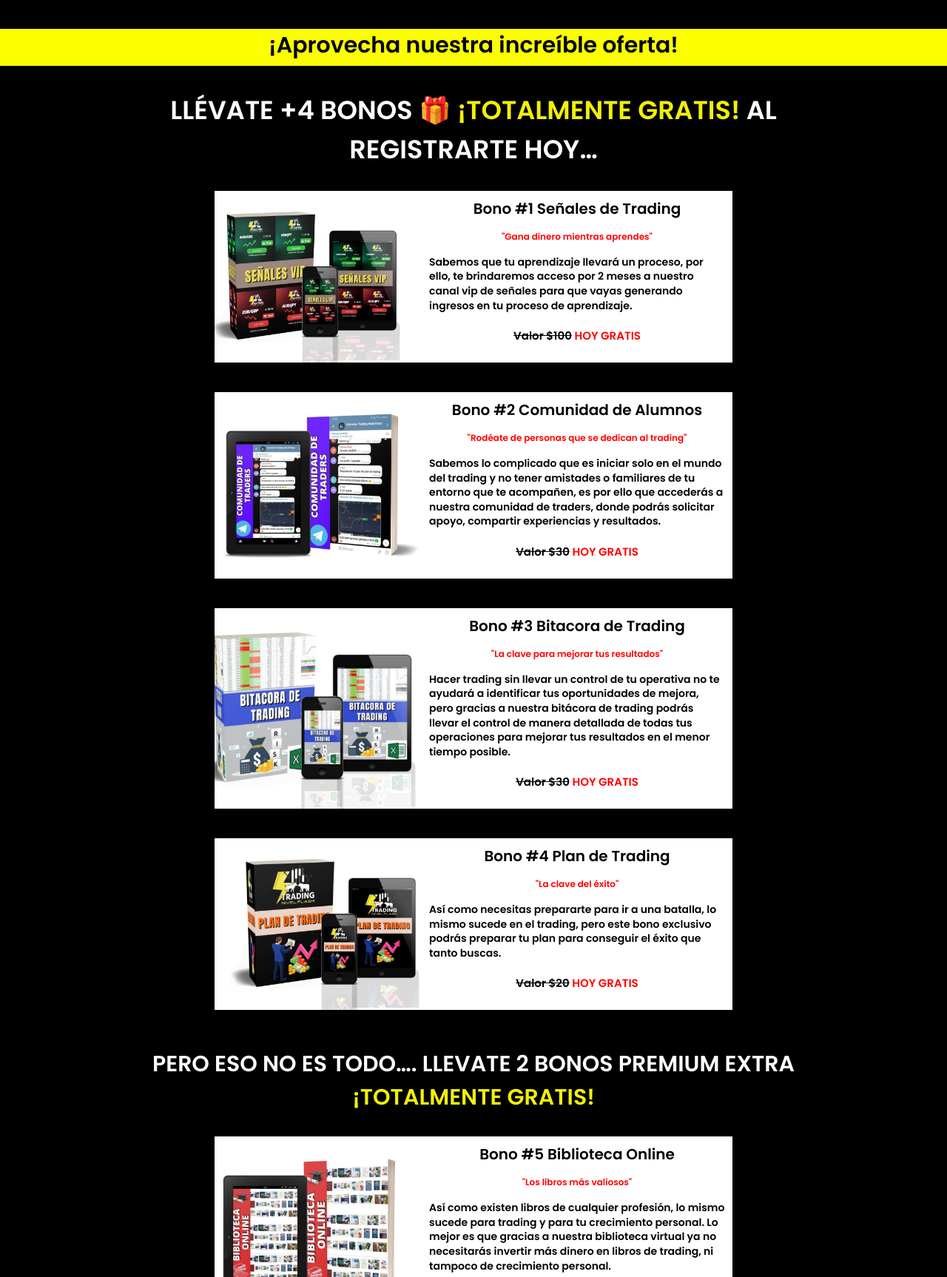
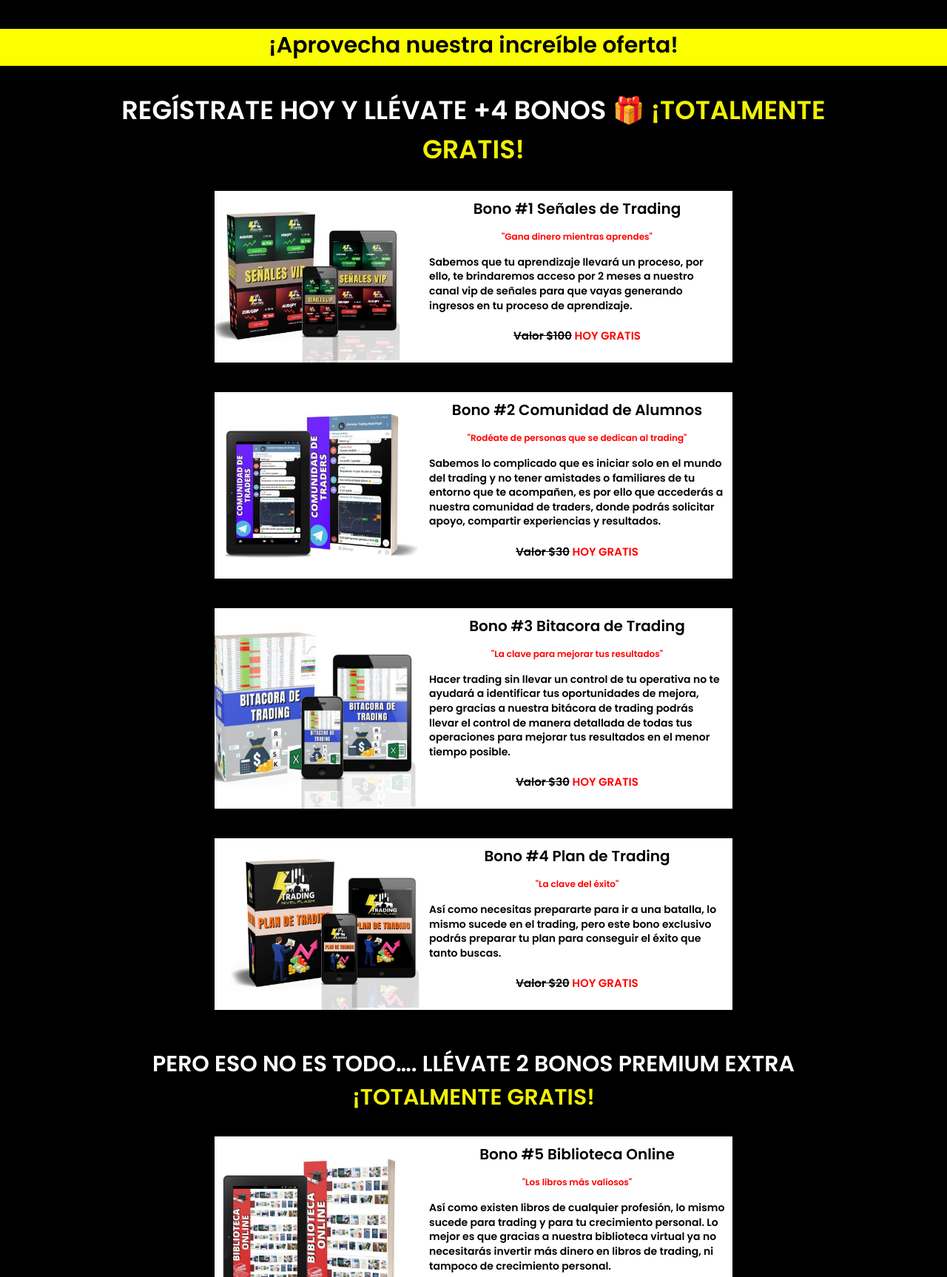
Before and after one commit to ExsuantermyJJV/FLASH, a plain HTML site: page index.html in a window 1280 px wide. Shown: the part 2400-4126 px from the top of the page at 74% size. Drawn offline with nearby package versions, Linux system fonts and the light colour scheme.

Commit message:
Update index.html

```diff
--- a/index.html
+++ b/index.html
@@ -79,7 +79,7 @@
             <br>
             <br>
 
-            <h1 class="heading1" >LLÉVATE +4 BONOS 🎁 <span> ¡TOTALMENTE GRATIS!</span> AL REGISTRARTE HOY…</h1>
+            <h1 class="heading1" >REGÍSTRATE HOY Y LLÉVATE +4 BONOS 🎁 <span>¡TOTALMENTE GRATIS!</span></h1>
 
 
               </div>
@@ -141,7 +141,7 @@
                   </div>
 
                   <br>
-                  <h1 class="heading2" >PERO ESO NO ES TODO…. LLEVATE 2 BONOS PREMIUM EXTRA <span> ¡TOTALMENTE GRATIS!</span></h1>
+                  <h1 class="heading2" >PERO ESO NO ES TODO…. LLÉVATE 2 BONOS PREMIUM EXTRA <span> ¡TOTALMENTE GRATIS!</span></h1>
                   <div class="blog-card">
                     <div class="meta">
                       <div class="photo" style="background-image: url(./img/biblioteca.jpg)"></div>
```
